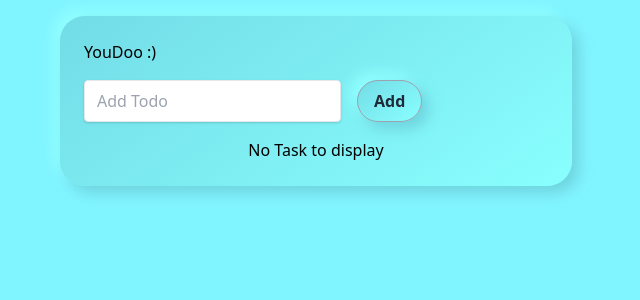
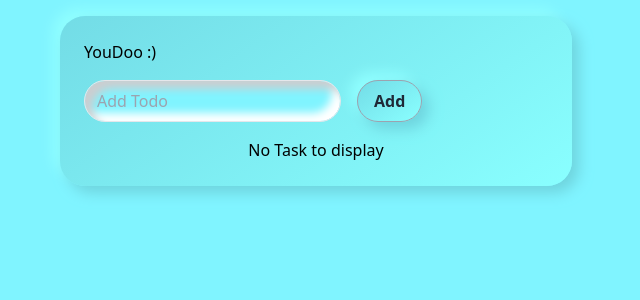
Before and after one commit to Amo95/youdooo, a Flask app: page / in a window 1280 px wide. Shown: the top 300 px of the page, without its empty margins (324-964 px from the left). Run offline with Flask 2, Linux system fonts and the light colour scheme; data that the repository does not hold is empty.

Commit message:
adding neumorphics

```diff
--- a/static/css/style.css
+++ b/static/css/style.css
@@ -10,3 +10,15 @@ body{
 
 	transition-duration: 0.4s;
 }
+
+#btn-remove:hover{
+	color: red;
+}
+
+#input{
+
+	border-radius: 25px;
+  	box-shadow: inset 8px 8px 8px #cbced1,
+              inset -8px -8px 8px #ffffff;
+    background-color: #80f4ff;
+}
--- a/templates/home.html
+++ b/templates/home.html
@@ -14,10 +14,10 @@
       <p class="w-full text-grey-darkest">
         <a href="#">{{ task.name }}</a>
       </p>
-      <a class="flex-no-shrink p-2 ml-2 border-2 rounded text-red border-red hover:text-white hover:bg-red bg-red-600" href="/update/{{ task.id }}">
+       <a class="bg-white hover:text-white text-gray-800 font-semibold py-2 px-4 border border-gray-400 rounded shadow" href="/update/{{ task.id }}">
         Update
       </a>
-      <a class="flex-no-shrink p-2 ml-2 border-2 rounded text-red border-red hover:text-red hover:bg-red bg-red-600" href="/update/{{ task.id }}">
+      <a class="bg-white hover:text-white text-gray-800 font-semibold py-2 px-4 border border-gray-400 rounded shadow" href="/delete/{{ task.id }}" id="btn-remove">
         Remove
       </a>
     </div>
--- a/templates/partials/_form.html
+++ b/templates/partials/_form.html
@@ -1,5 +1,5 @@
 <form action="/" method="post" class="inline-flex">
-  <input class="shadow appearance-none border rounded w-full py-2 px-3 mr-4 text-grey-darker" placeholder="Add Todo" type="text" name="name"/>
+  <input class="shadow appearance-none border rounded w-full py-2 px-3 mr-4 text-grey-darker" id="input" placeholder="Add Todo" type="text" name="name"/>
   <button class="bg-white hover:text-white text-gray-800 font-semibold py-2 px-4 border border-gray-400 rounded shadow">
     Add
   </button>
```
Also changed, not shown: todo.db.
